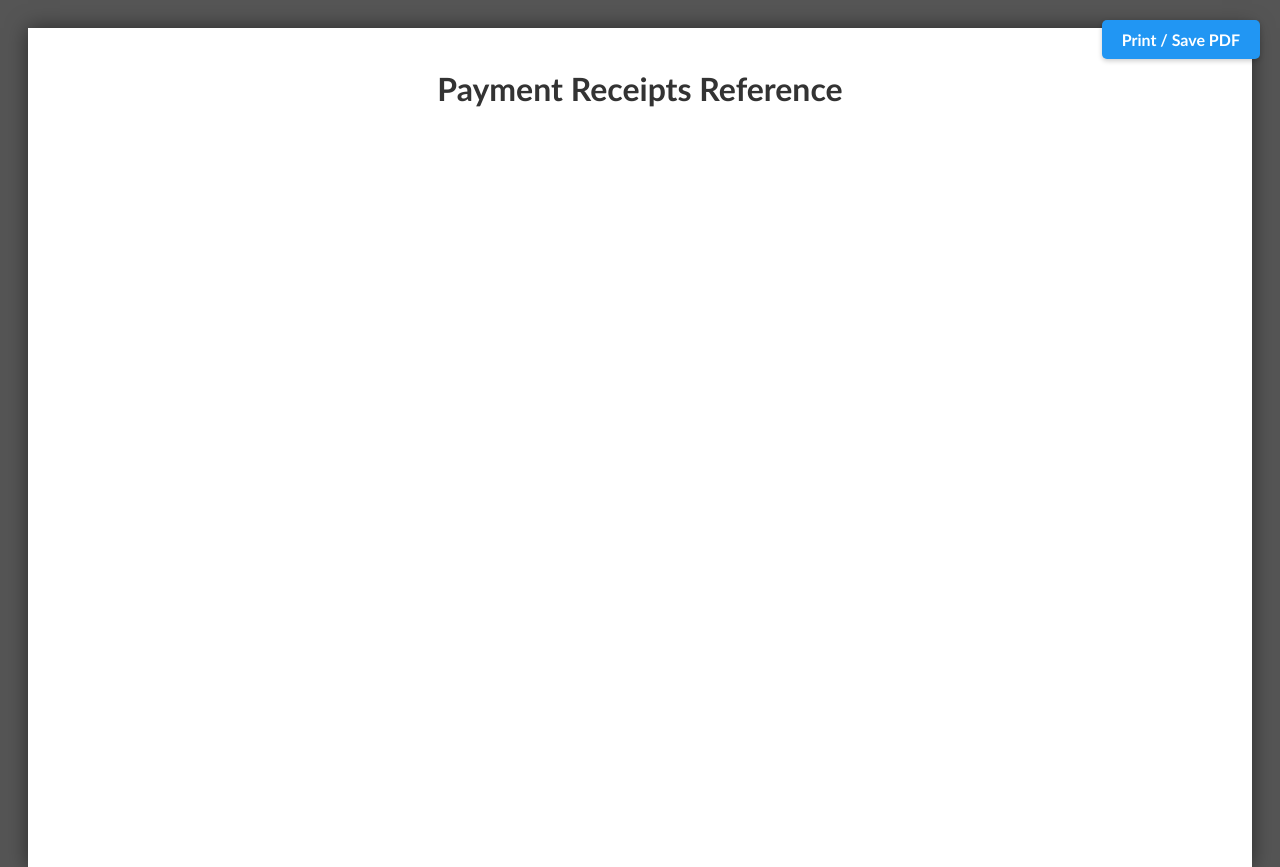
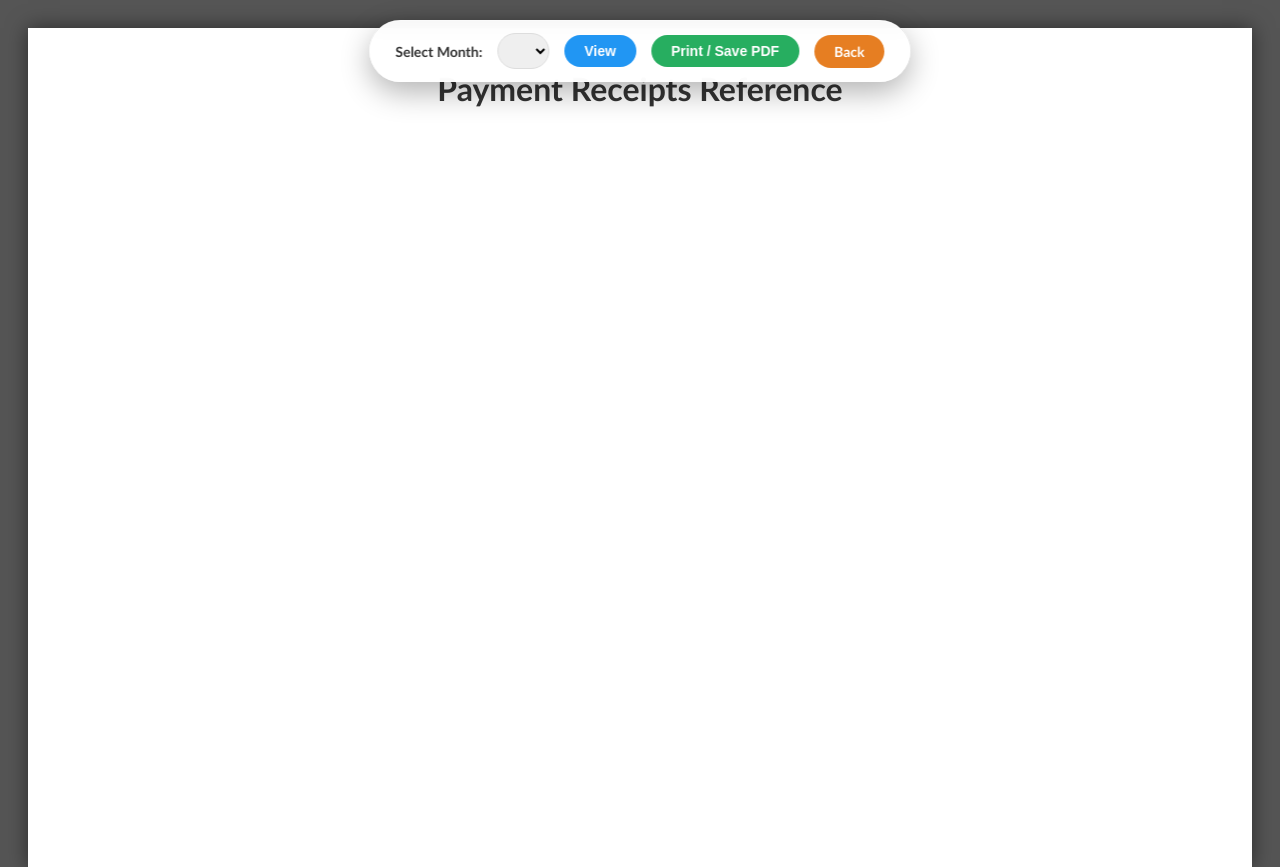
Before and after one commit to niteshnov2005/chitfund-app, a Flask app: page /view_receipts in a window 1280 px wide. Shown: the top 867 px of the page. Run offline with Flask 3, Linux system fonts and the light colour scheme; the visitor is signed in with stand-in values (Sample User, id 1); lists and menus that the app fills with data are empty.

Commit message:
Implement month selection for view receipts page

```diff
--- a/app.py
+++ b/app.py
@@ -776,10 +776,11 @@ from itertools import groupby
 def view_receipts():
     if 'user' not in session: return redirect(url_for('login_page'))
 
-    # Default to the most recent sheet (Last one) if no sheet specified?
-    # Actually, let's explicit pull the last sheet name.
     sheet_names = get_all_sheet_names()
-    target_sheet = sheet_names[-1] if sheet_names else None
+    # Accept explicit sheet param, else default to latest (index 0)
+    target_sheet = request.args.get('sheet')
+    if not target_sheet and sheet_names:
+        target_sheet = sheet_names[0]
 
     data_response = get_excel_data(target_sheet)
     # Handle dict response
@@ -795,7 +796,11 @@ def view_receipts():
     members.sort(key=sort_key)
 
     # Continuous Layout: Return flat list, sorted by Area
-    return render_template('receipt_preview.html', members=members, now=datetime.now())
+    return render_template('receipt_preview.html',
+                           members=members,
+                           now=datetime.now(),
+                           sheet_names=sheet_names,
+                           active_sheet=target_sheet)
 
 # --- REPORT ROUTES ---
 @app.route('/reports')
--- a/templates/receipt_preview.html
+++ b/templates/receipt_preview.html
@@ -146,12 +146,99 @@
                 margin-bottom: 2mm;
             }
         }
+
+
+        /* Floating Control Bar */
+        .control-bar {
+            position: fixed;
+            top: 20px;
+            left: 50%;
+            transform: translateX(-50%);
+            background: rgba(255, 255, 255, 0.95);
+            padding: 12px 25px;
+            border-radius: 50px;
+            box-shadow: 0 10px 30px rgba(0, 0, 0, 0.3);
+            display: flex;
+            align-items: center;
+            gap: 15px;
+            z-index: 1000;
+            backdrop-filter: blur(10px);
+            border: 1px solid rgba(255, 255, 255, 0.3);
+        }
+
+        .control-bar label {
+            font-weight: bold;
+            color: #333;
+            font-size: 14px;
+        }
+
+        .control-bar select {
+            padding: 8px 15px;
+            border-radius: 20px;
+            border: 1px solid #ddd;
+            font-size: 14px;
+            outline: none;
+            cursor: pointer;
+            transition: border-color 0.3s;
+        }
+
+        .control-bar select:focus {
+            border-color: #2196F3;
+        }
+
+        .control-btn {
+            background: #2196F3;
+            color: white;
+            padding: 8px 20px;
+            border-radius: 20px;
+            text-decoration: none;
+            font-weight: bold;
+            font-size: 14px;
+            transition: background 0.3s, transform 0.2s;
+            border: none;
+            cursor: pointer;
+        }
+
+        .control-btn:hover {
+            background: #1976D2;
+            transform: translateY(-1px);
+        }
+
+        .control-btn.secondary {
+            background: #27ae60;
+        }
+
+        /* Print styles */
+        @media print {
+
+            .control-bar,
+            .print-btn {
+                display: none !important;
+            }
+        }
     </style>
 </head>
 
 <body>
 
-    <a href="javascript:window.print()" class="print-btn">Print / Save PDF</a>
+    <div class="control-bar">
+        <label for="month-select">Select Month:</label>
+        <select id="month-select">
+            {% for name in sheet_names %}
+            <option value="{{ name }}" {% if name==active_sheet %}selected{% endif %}>{{ name }}</option>
+            {% endfor %}
+        </select>
+        <button class="control-btn" onclick="changeMonth()">View</button>
+        <button class="control-btn secondary" onclick="window.print()">Print / Save PDF</button>
+        <a href="/dashboard" class="control-btn" style="background: #e67e22;">Back</a>
+    </div>
+
+    <script>
+        function changeMonth() {
+            const sheet = document.getElementById('month-select').value;
+            window.location.href = `/view_receipts?sheet=${encodeURIComponent(sheet)}`;
+        }
+    </script>
 
     <div class="page">
         <div class="grid-container">
```
